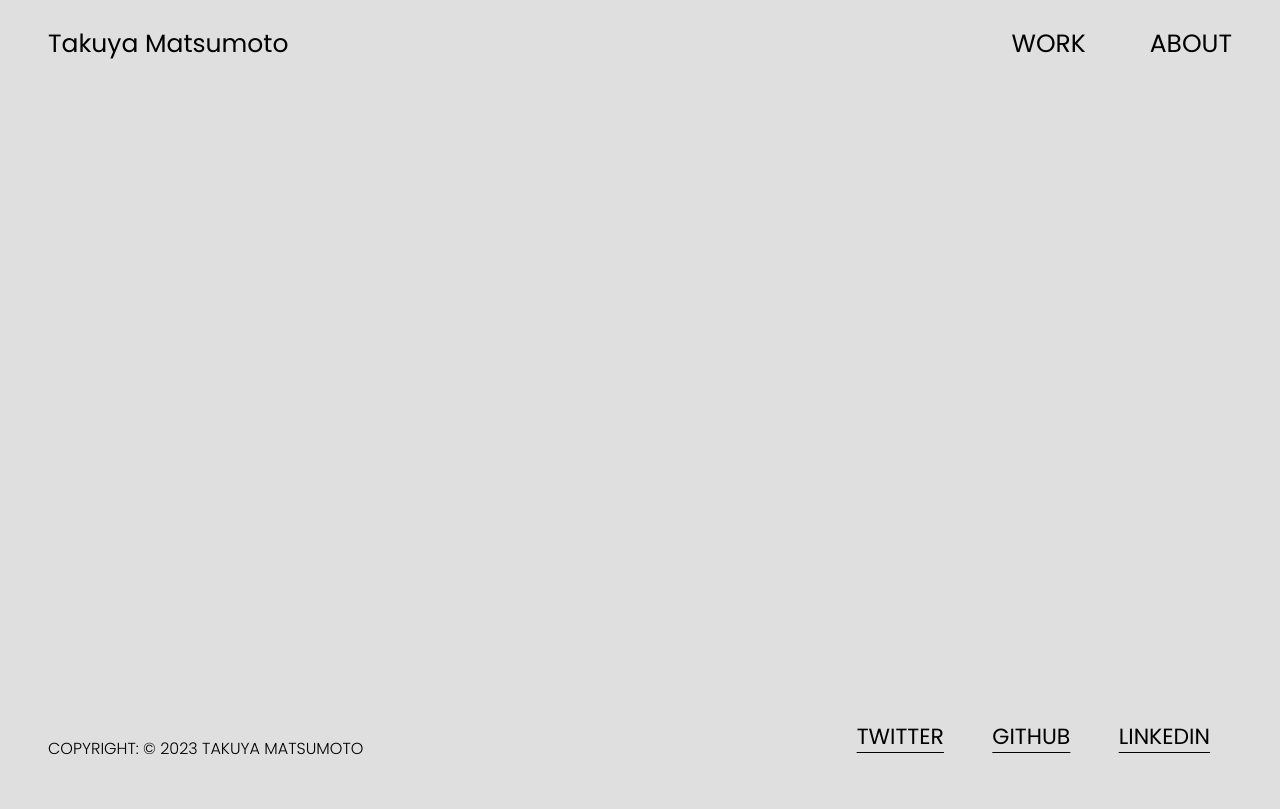
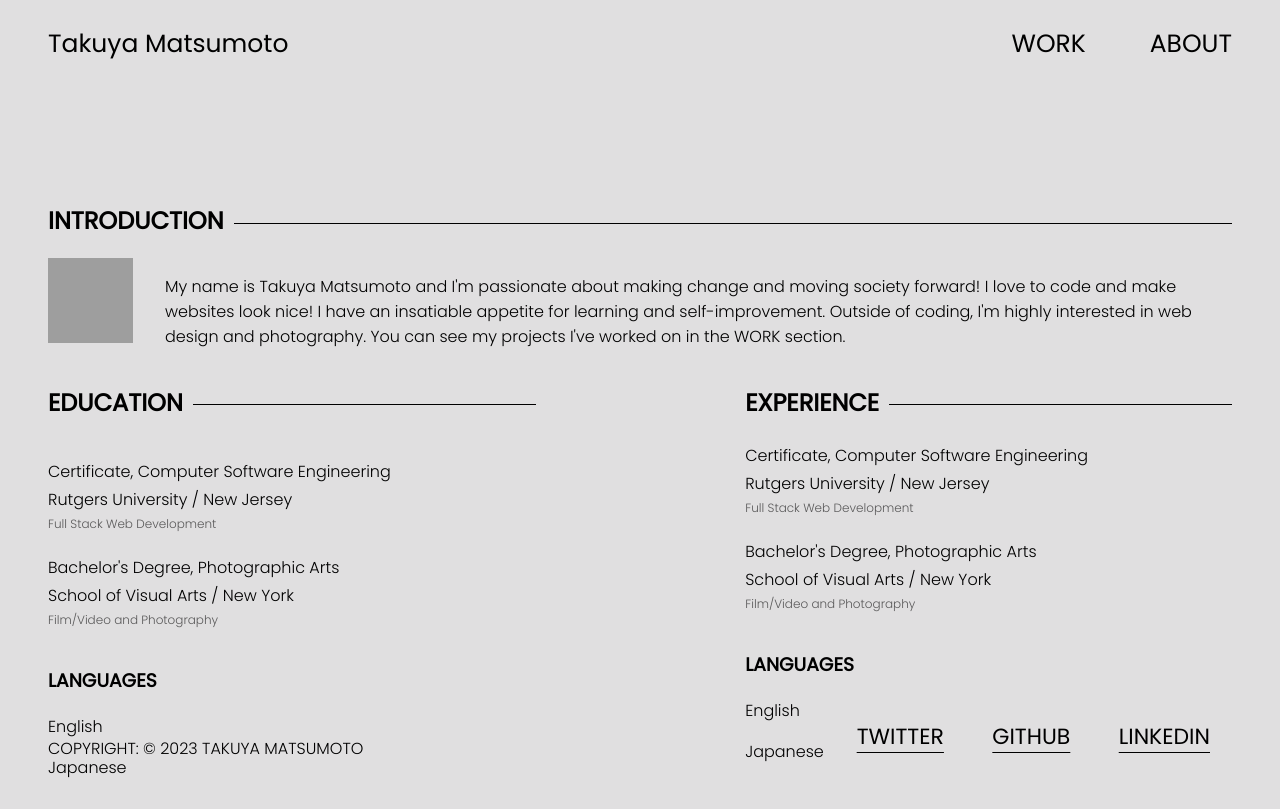
Before and after one commit to TakuyaMats/Takuya-Portfolio, a plain HTML site: page assets/content/about.html in a window 1280 px wide. Drawn offline with Linux system fonts and the light colour scheme; grey boxes are pictures that could not be loaded.

Commit message:
got started on the about page

```diff
--- a/assets/content/about.html
+++ b/assets/content/about.html
@@ -27,6 +27,57 @@
                 </ul>
             </nav>
         </header>
+        <section class="section-container">
+            <div class="introduction">
+                <h2 class="introduction-title">INTRODUCTION</h2>
+                <div class="introduction-content">
+                    <img src="../images/me.png">
+                    <p>My name is Takuya Matsumoto and I'm passionate about making change and moving society forward! I love to code and make websites look nice! I have an insatiable appetite for learning and self-improvement. Outside of coding, I'm highly interested in web design and photography. You can see my projects I've worked on in the WORK section.</p>
+                </div>
+            </div>
+            <div class="education-experience">
+                <div class="education">
+                    <h2 class="education-title">EDUCATION</h2>
+                    <div class="education">
+                        <div class="education_1">
+                            <p>Certificate, Computer Software Engineering</p>
+                            <p>Rutgers University / New Jersey</p>
+                            <p class="desc">Full Stack Web Development</p>
+                        </div>
+                        <div class="education_2">
+                            <p>Bachelor's Degree, Photographic Arts</p>
+                            <p>School of Visual Arts / New York</p>
+                            <p class="desc">Film/Video and Photography</p>
+                        </div>
+                        <div class="languages">
+                            <h3>LANGUAGES</h3>
+                            <p>English</p>
+                            <p>Japanese</p>
+                        </div>
+                    </div>
+                </div>
+                <div class="experience">
+                    <h2 class="education-title">EXPERIENCE</h2>
+                    <div class="education">
+                        <div class="education_1">
+                            <p>Certificate, Computer Software Engineering</p>
+                            <p>Rutgers University / New Jersey</p>
+                            <p class="desc">Full Stack Web Development</p>
+                        </div>
+                        <div class="education_2">
+                            <p>Bachelor's Degree, Photographic Arts</p>
+                            <p>School of Visual Arts / New York</p>
+                            <p class="desc">Film/Video and Photography</p>
+                        </div>
+                        <div class="languages">
+                            <h3>LANGUAGES</h3>
+                            <p>English</p>
+                            <p>Japanese</p>
+                        </div>
+                    </div>
+                </div>
+            </div>
+        </section>
         <footer class="footer-container">
             <nav class="footer-nav">
                 <ul class="footer-nav-list">
--- a/assets/css/about.css
+++ b/assets/css/about.css
@@ -60,6 +60,80 @@ nav {
     margin-right: 3em;
 }
 
+/* Content */
+.section-container {
+    display: flex;
+    justify-content: start;
+    flex-direction: column;
+    margin: 3em;
+}
+
+/* Introduction */
+.introduction-title {
+    overflow: hidden;
+}
+
+.introduction-title::after {
+    content: "";
+    display: inline-block;
+    height: 0.6em;
+    vertical-align: bottom;
+    width: 100%;
+    margin-right: -100%;
+    margin-left: 10px;
+    border-top: 1px solid black;
+}
+
+.introduction-content {
+    display: flex;
+    justify-content: center;
+    flex-direction: row;
+}
+
+.introduction-content img {
+    width: 85px;
+    height: 85px;
+    margin-right: 2em;
+}
+
+.education-experience {
+    display: flex;
+    justify-content: space-between;
+    flex-direction: row;
+}
+
+.education-title::after {
+    content: "";
+    display: inline-block;
+    height: 0.6em;
+    vertical-align: bottom;
+    width: 100%;
+    margin-right: -100%;
+    margin-left: 10px;
+    border-top: 1px solid black;
+}
+
+.education {
+    display: flex;
+    justify-content: start;
+    flex-direction: column;
+    gap: 1em;
+}
+
+.education_1 p,
+.education_2 p {
+    margin: 0.2em 0;
+}
+
+.desc {
+    font-size: 12px;
+    opacity: 0.6;
+}
+
+.experience {
+    margin-right: 9em;
+}
+
 footer {
     display: flex;
     justify-content: center;
```
Also changed, not shown: 1 other file.
